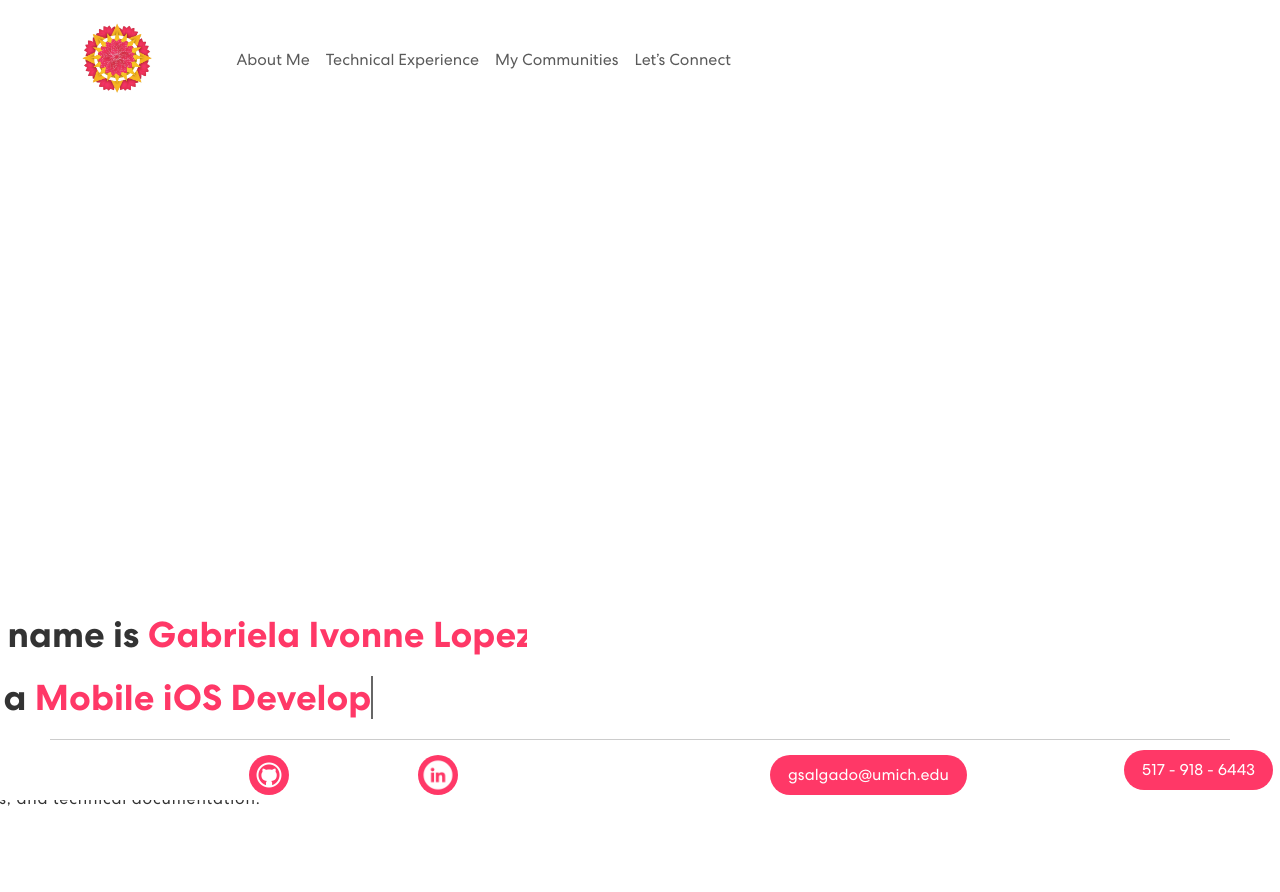
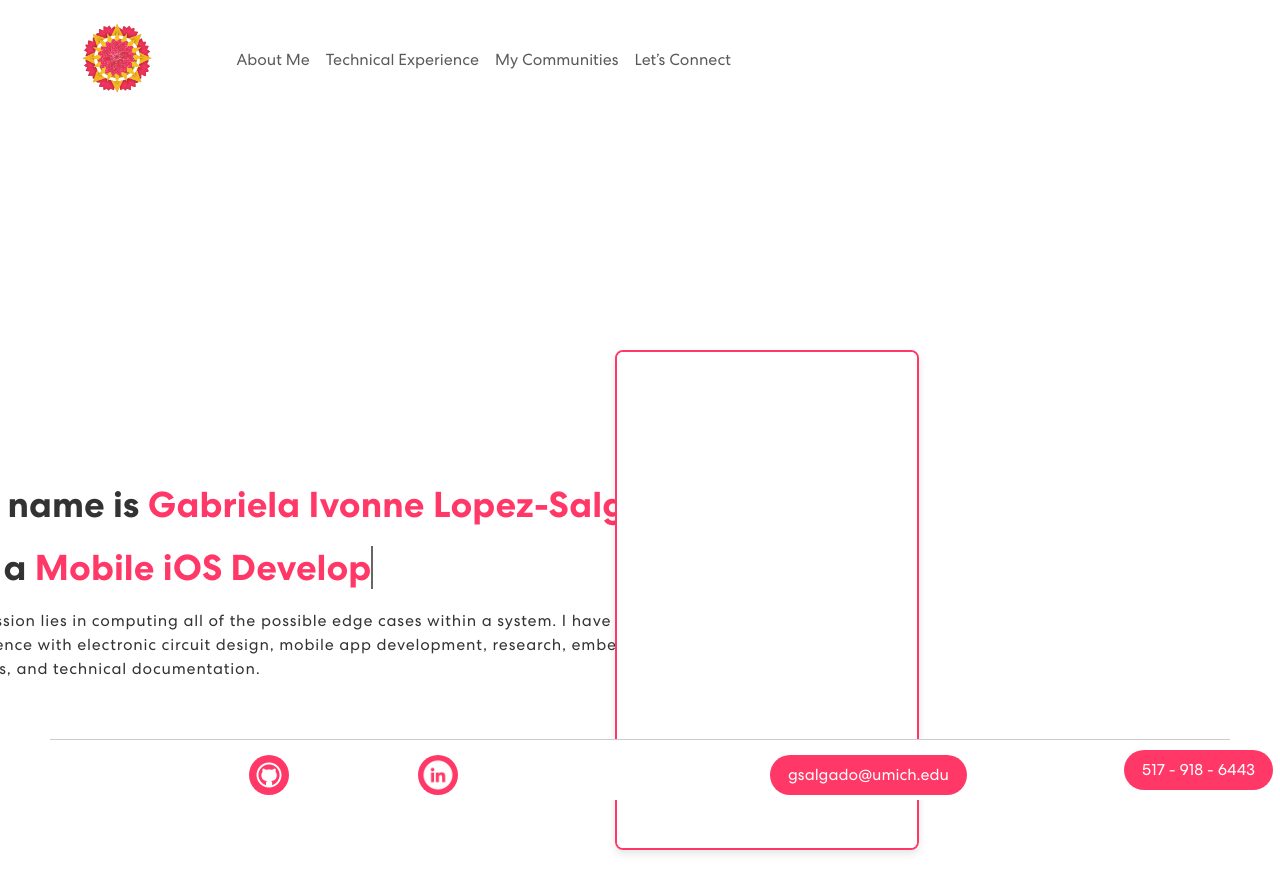
Before and after one commit to glopezsalgado/glopezsalgado.github.io, a React (Create React App) app: page / in a window 1280 px wide. Both pictures are taken after a click on the button "See Resume". Shown: the top 892 px of the page. Built offline with nearby package versions, Linux system fonts and the light colour scheme.

Commit message:
fixing resume styling

```diff
--- a/src/components/Banner.js
+++ b/src/components/Banner.js
@@ -51,7 +51,6 @@ export const Banner = () => {
         setShowResume(true); // Show the PDF when button is clicked
     }
 
-
     return (
         <section className="banner" id="aboutMe">
             <Container fluid>
@@ -69,7 +68,8 @@ export const Banner = () => {
                             </div>
                         </Col>
                     </Row>
-                )}
+                )
+                }
                 {showResume && (
                     <Row>
                         <Col xs={12} md={6}>
@@ -80,16 +80,23 @@ export const Banner = () => {
                                 <p className="modified-paragraph">My passion lies in computing all of the possible edge cases within a system. I have experience with electronic circuit design, mobile app development, research, embedded systems, and technical documentation.</p>
                             </div>
                         </Col>
+                        <Col xs={12} md={6}>
+                            <div className="right-column">
+                                <div className="resume-container">
+                                    <iframe
+                                        src={resume}
+                                        className="resume-iframe"
+                                        title="Resume PDF Viewer"
+                                    ></iframe>
+                                </div>
+                            </div>
 
-                        <Col xs={12} md={6}>
-                            <iframe
-                                src={resume}
-                                style={{ width: '100%', height: '800px' }}
-                                title="Resume PDF Viewer"
-                            ></iframe>
                         </Col>
                     </Row>
-                )}
+
+                )
+                }
+
             </Container>
             <div className="space"></div>
         </section>
```
